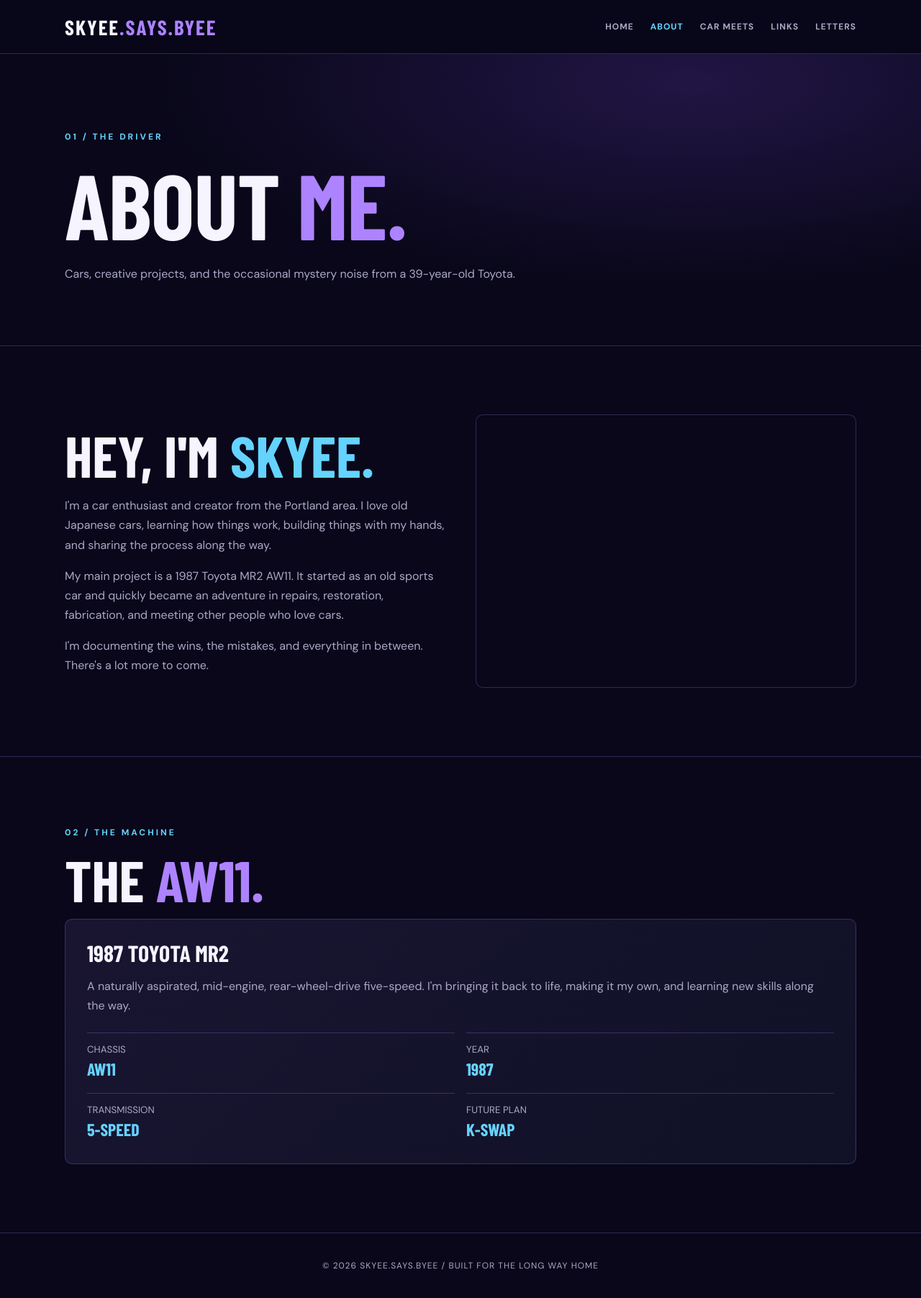
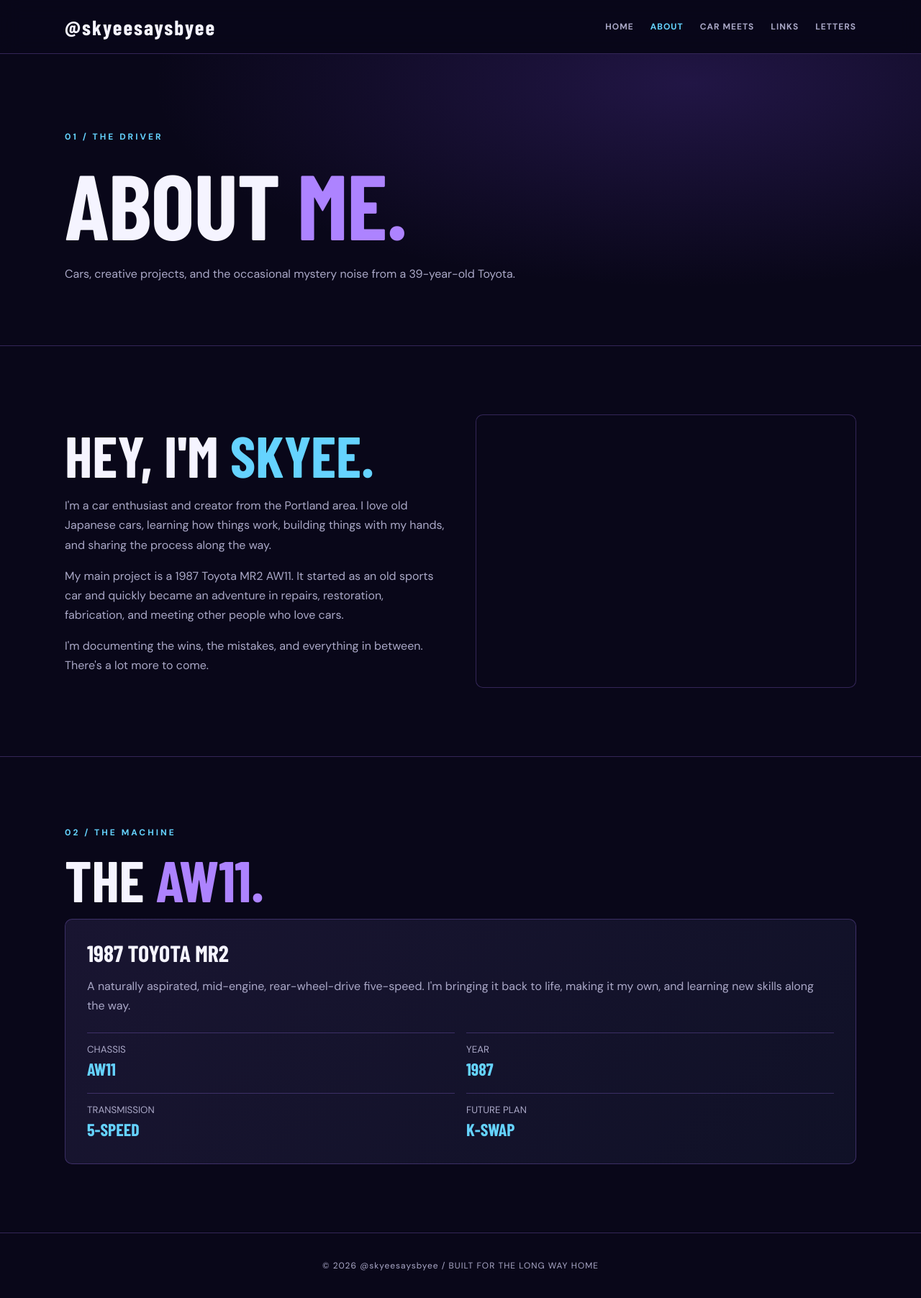
Before and after one commit to Skyeesaysbyee/skyeesaysbyee, a plain HTML site: page about.html in a window 1280 px wide. Shown: the whole page at 72% size. Drawn offline with nearby package versions, Linux system fonts and the light colour scheme; a web font is replaced by a local one.

Commit message:
Update about.html

```diff
--- a/about.html
+++ b/about.html
@@ -13,7 +13,7 @@
 <header>
   <div class="container nav">
     <a class="logo" href="index.html">
-      SKYEE<span>.SAYS.BYEE</span>
+      @skyeesaysbyee</span>
     </a>
 
     <nav aria-label="Main navigation">
@@ -133,7 +133,7 @@
 
 <footer>
   © <span data-year></span>
-  SKYEE.SAYS.BYEE / BUILT FOR THE LONG WAY HOME
+  @skyeesaysbyee / BUILT FOR THE LONG WAY HOME
 </footer>
 
 <script src="script.js" defer></script>
```
